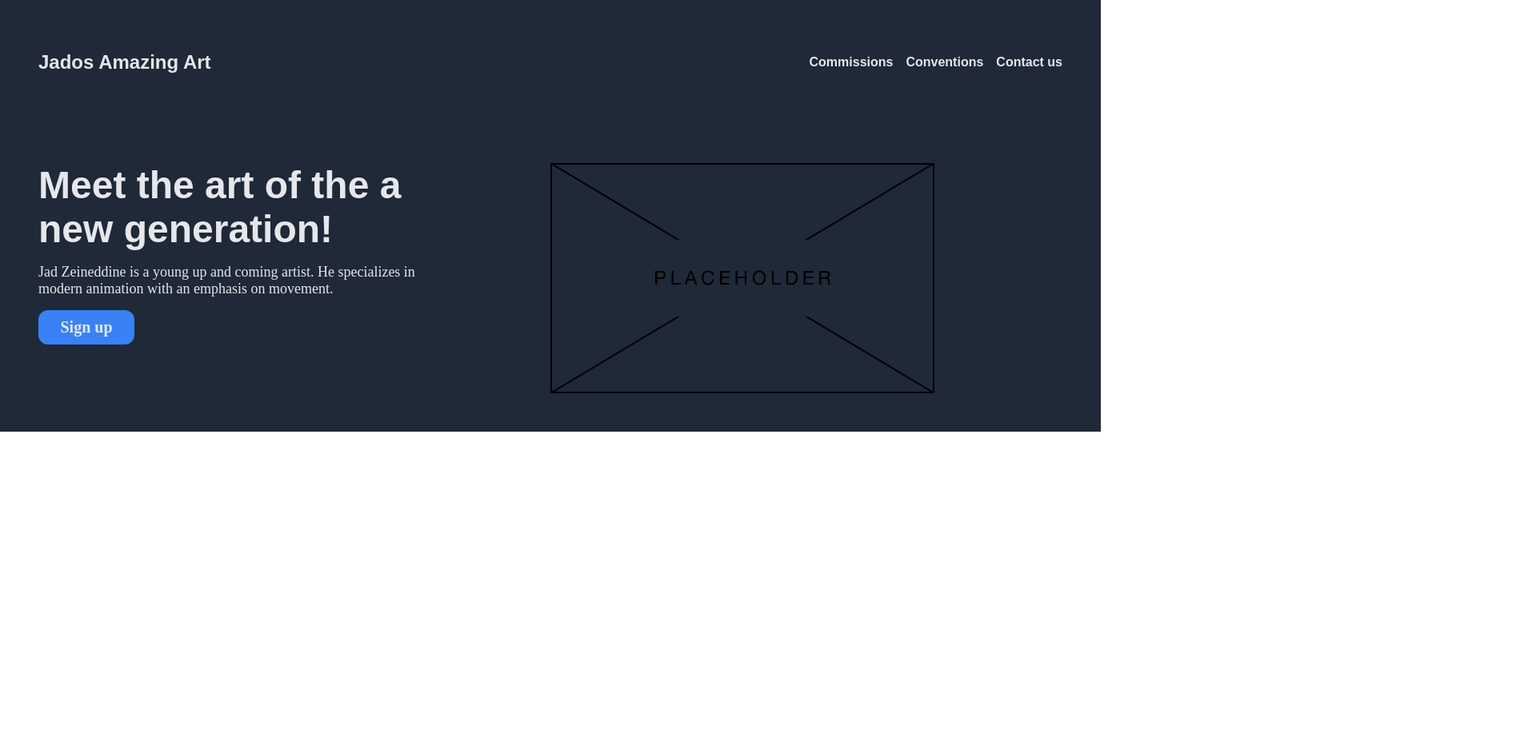
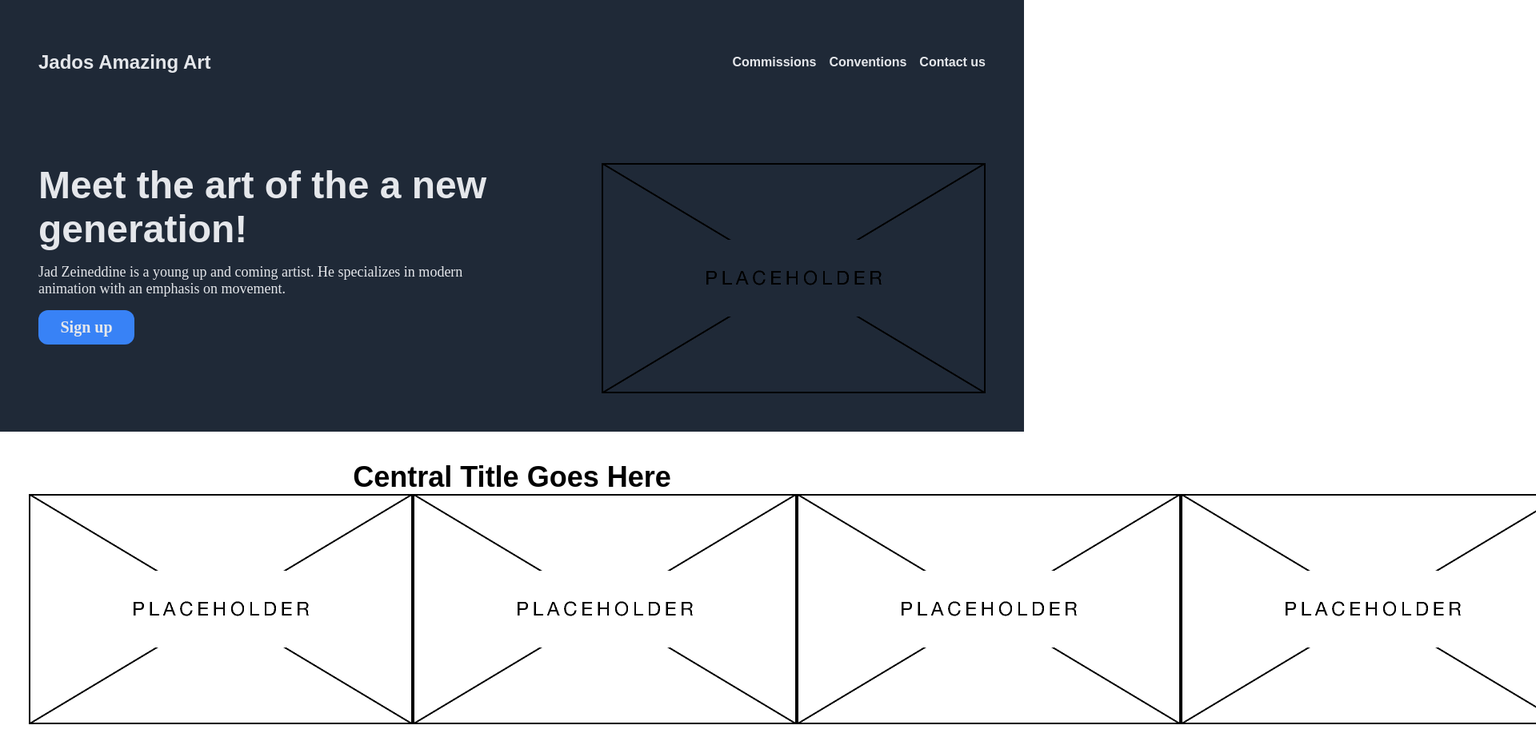
Before and after one commit to CommieTendency/Landing-Page, a plain HTML site: page index.html in a window 1280 px wide. Shown: the top 942 px of the page at 80% size, 1920 px wide, since content can reach past the window. Before the commit the page ends 800 px from the top, so only its background shows below. Drawn offline with Linux system fonts and the light colour scheme.

Commit message:
Fixed overflow & Added new elements for the center

```diff
--- a/index.html
+++ b/index.html
@@ -28,5 +28,15 @@
    <img src="images/placeholder.png">
    </div>
   </div>
+
+<div class="center">
+  <a class="center-title">Central Title Goes Here</a>
+ <div class="img2">
+  <img src="images/placeholder.png">
+  <img src="images/placeholder.png">
+  <img src="images/placeholder.png">
+  <img src="images/placeholder.png">
+ </div>
+</div>
 </body>
 </html>
--- a/style.css
+++ b/style.css
@@ -8,6 +8,34 @@ body {
     width: 100%;
 }
 
+.center {
+    display: flex;
+    justify-content: center;
+    flex-direction: column;
+    padding: 36px;
+    max-width: 100%;
+    height: auto;
+}
+
+.img2 {
+    display: flex;
+    flex-direction: row;
+    object-fit: cover;
+
+}
+
+.center-title {
+    display: flex;
+    font-weight: bold;
+    justify-content: center;
+    font-size: 36px;
+    font-family: Arial, Helvetica, sans-serif;
+}
+
+.center2 {
+    display: flex;
+    flex-direction: column;
+}
 .intro {
     display: flex;
     flex-direction: row;
@@ -15,7 +43,7 @@ body {
     background-color: #1f2937;
     justify-content: space-between;
     align-items: flex-start;
-    width: 100%;
+    max-width: 100%;
     height: 100%;
     padding: 48px;
     gap: 18px;
@@ -23,13 +51,13 @@ body {
 
 .img {
     display: flex;
-    width: 50%;
+    max-width: 100%;
 }
 
 .intro2 {
     display: flex;
     flex-direction: column;
-    width: 500px;
+    width: 50%;
     gap: 16px;
 }
 
@@ -70,8 +98,9 @@ ul {
     justify-content: space-around;
     align-items: center;
     height: 100%;
-    width: 100%;
+    max-width: 100%;
     padding: 48px;
+
 }
 
 .header {
```
